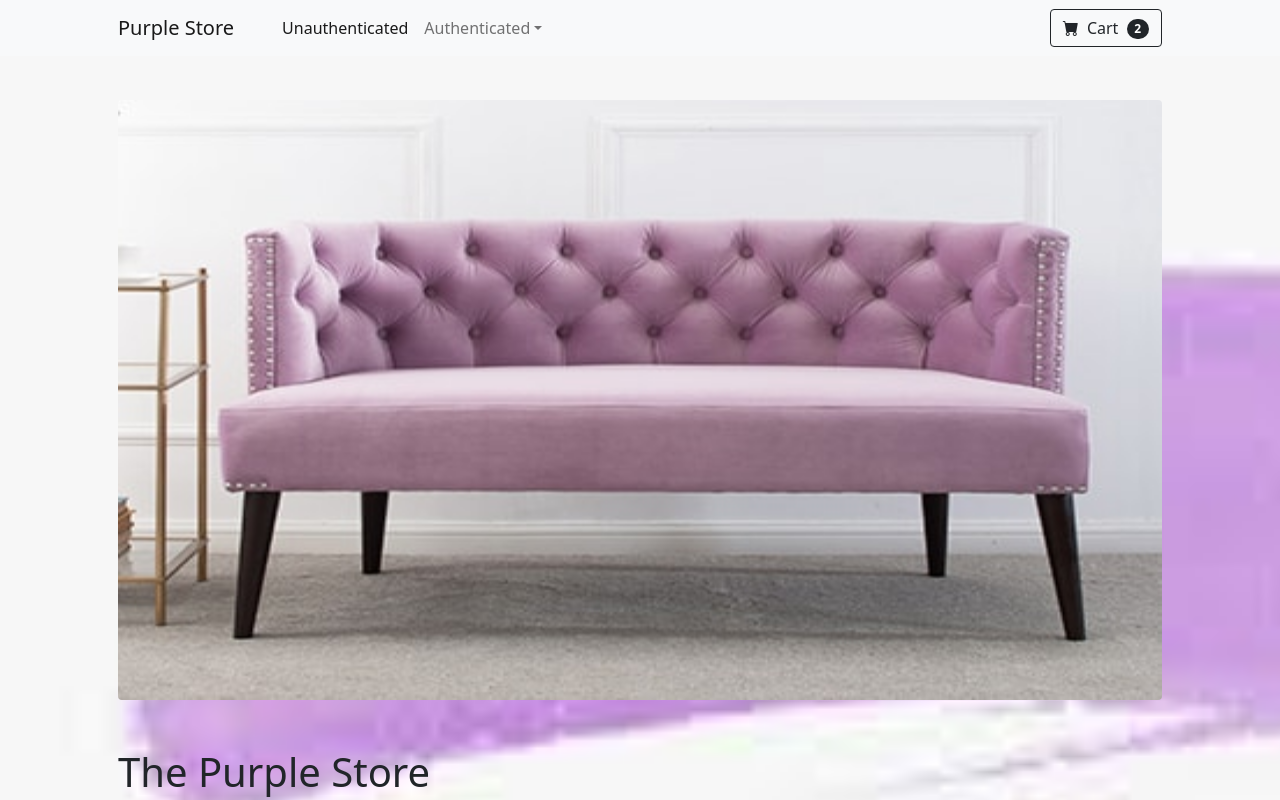
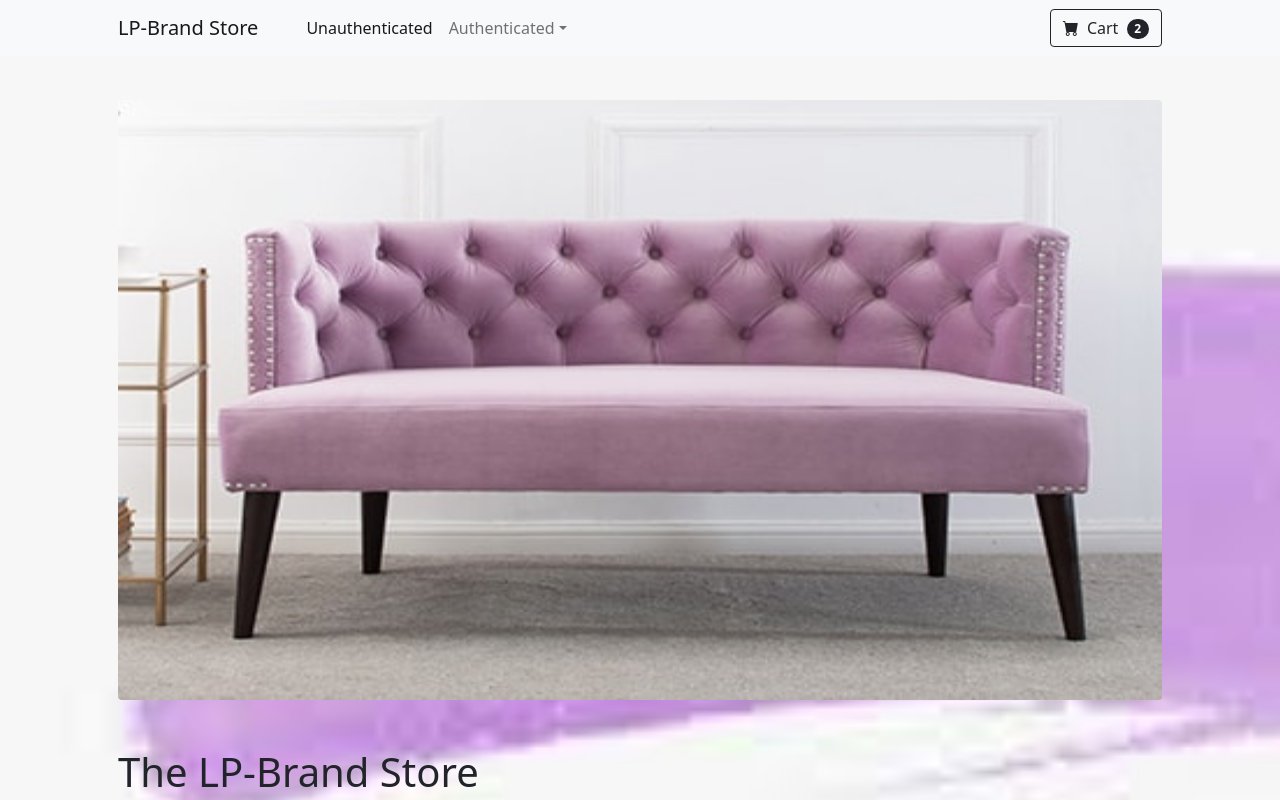
Before and after one commit to hebersandoval/purple-store, a plain HTML site: page product.html in a window 1280 px wide. Shown: the top 800 px of the page. Drawn offline with nearby package versions, Linux system fonts and the light colour scheme.

Commit message:
Update product.html

```diff
--- a/product.html
+++ b/product.html
@@ -14,7 +14,7 @@
         <link href="https://cdn.jsdelivr.net/npm/bootstrap-icons@1.5.0/font/bootstrap-icons.css" rel="stylesheet" />
         <!-- Core theme CSS (includes Bootstrap)-->
         <link href="css/styles.css" rel="stylesheet" />
-        <title id="page-title">Shop | Purple Store</title>
+        <title id="page-title">Shop | LP-Brand Store</title>
         <style>
             body {
                 background: url('assets/purple-3.jpeg');
@@ -32,7 +32,7 @@
         <!-- Navigation-->
         <nav class="navbar navbar-expand-lg navbar-light bg-light fixed-top">
             <div class="container px-4 px-lg-5">
-                <a class="navbar-brand" href="index.html">Purple Store</a>
+                <a class="navbar-brand" href="index.html">LP-Brand Store</a>
                 <button
                     class="navbar-toggler"
                     type="button"
@@ -96,7 +96,7 @@
                     </div>
                 </div>
 
-                <h1 class="mt-5">The Purple Store</h1>
+                <h1 class="mt-5">The LP-Brand Store</h1>
             </div>
         </section>
 
```
